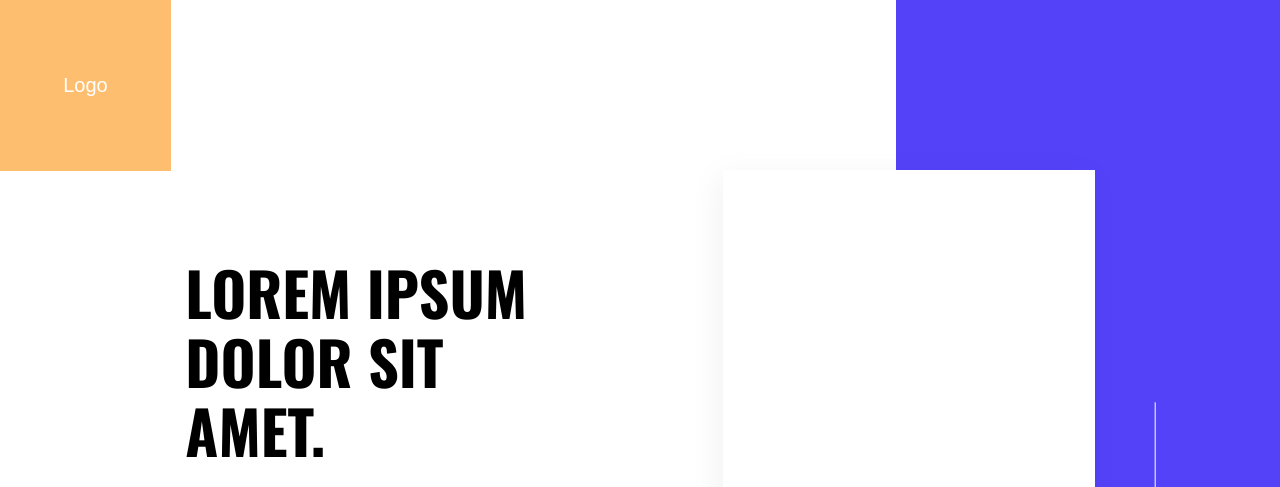
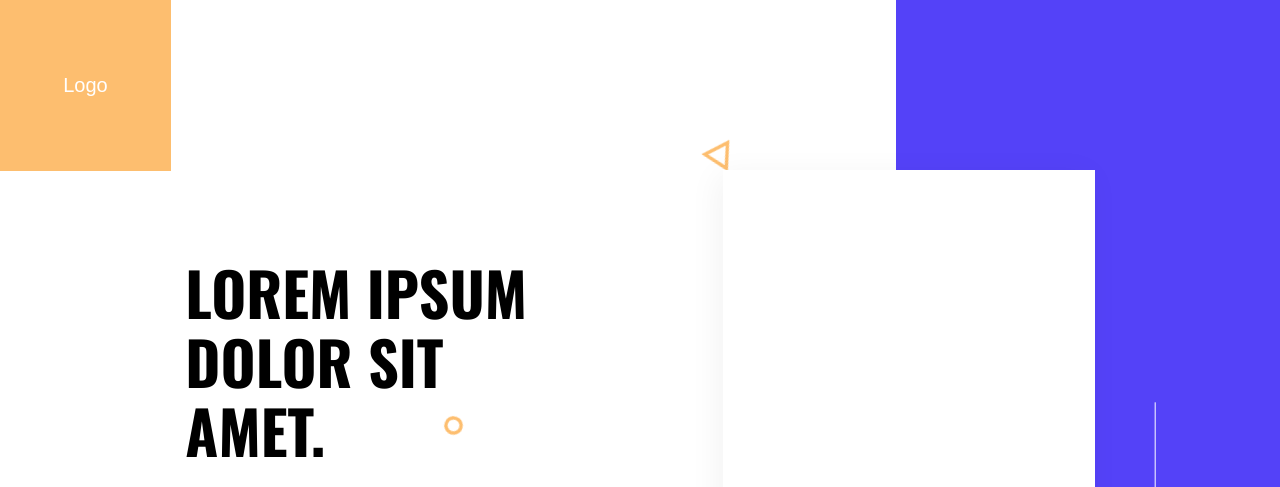
Before and after one commit to juliacodes/Decore, a React (Create React App) app: page / in a window 1280 px wide. Shown: the top 487 px of the page. Built offline with nearby package versions, Linux system fonts and the light colour scheme; a web font is replaced by a local one.

Commit message:
Added Shapes to BackgroundShapes

```diff
--- a/src/App.js
+++ b/src/App.js
@@ -6,12 +6,15 @@ import { FlexLeft, FlexRight } from './Components/FlexSplit';
 import FeatureCards from './Components/FeatureCards';
 
 import Navbar from './Components/Navbar';
+import Shapes from './Components/BackgroundShapes';
+
 import RightBar from './Components/RightBar';
 
 const App = () => (
     <Layout>
         <LayoutInner>
             <Navbar />
+            <Shapes />
             <Container>
                 <FlexLeft>
                     <Heading>Lorem ipsum dolor sit amet. </Heading>
--- /dev/null
+++ b/src/Components/BackgroundShapes/AnimateIn.js
@@ -0,0 +1,14 @@
+import { keyframes } from 'styled-components/macro';
+
+const AnimateIn = keyframes`
+from{
+    opacity: 0;
+    transform: scale(0) rotate(0deg);
+}
+to{
+    opacity: 1;
+    transform: scale(1.7) rotate(200deg);
+}
+`;
+
+export default AnimateIn;
--- /dev/null
+++ b/src/Components/BackgroundShapes/Shapes.js
@@ -0,0 +1,85 @@
+/* eslint-disable react/prop-types */
+import React from 'react';
+import styled from 'styled-components';
+import AnimateIn from './AnimateIn';
+
+export const CircleCont = styled.svg`
+    position: absolute;
+    top: ${props => props.topPosition || '50%'};
+    left: ${props => props.leftPosition || '35%'};
+    animation: ${AnimateIn} 0.5s forwards;
+`;
+export const DotCont = styled.svg`
+    position: absolute;
+    top: ${props => props.top || '85%'};
+    left: ${props => props.left || '60%'};
+    animation: ${AnimateIn} 0.5s forwards;
+`;
+export const TriCont = styled.svg`
+    position: absolute;
+    top: ${props => props.topPosition || '17%'};
+    left: ${props => props.leftPosition || '55%'};
+    animation: ${AnimateIn} 0.5s forwards;
+`;
+
+export const Circle = props => {
+    return (
+        <CircleCont
+            topPosition={props.topPosition}
+            leftPosition={props.leftPosition}
+            width="11"
+            height="11"
+            viewBox="0 0 11 11"
+            fill="none"
+            xmlns="http://www.w3.org/2000/svg"
+        >
+            <circle
+                cx="5.5"
+                cy="5.5"
+                r="4.5"
+                stroke={props.colorStroke}
+                strokeWidth="2"
+            />
+        </CircleCont>
+    );
+};
+
+export const Triangle = props => {
+    return (
+        <TriCont
+            topPosition={props.topPosition}
+            leftPosition={props.leftPosition}
+            width="22"
+            height="23"
+            viewBox="0 0 22 23"
+            fill="none"
+            xmlns="http://www.w3.org/2000/svg"
+        >
+            <path
+                d="M1.99051 6.19199L16.6464 9.5041L6.45008 20.5404L1.99051 6.19199Z"
+                stroke={props.colorStroke}
+                strokeWidth="2"
+            />
+        </TriCont>
+    );
+};
+
+export const Dot = props => {
+    return (
+        <DotCont
+            width="8"
+            height="8"
+            viewBox="0 0 8 8"
+            fill="none"
+            xmlns="http://www.w3.org/2000/svg"
+        >
+            <circle
+                cx="4"
+                cy="4"
+                r="4"
+                fill={props.colorStroke}
+                fillOpacity="0.61"
+            />
+        </DotCont>
+    );
+};
--- /dev/null
+++ b/src/Components/BackgroundShapes/index.js
@@ -0,0 +1,30 @@
+import React from 'react';
+import { Triangle, Circle, Dot } from './Shapes';
+import { COLORS } from '../../Styling';
+
+function Shapes() {
+    return (
+        <>
+            <Circle
+                topPosition="25%"
+                leftPosition="10%"
+                colorStroke={COLORS.palePink}
+            />
+            <Triangle colorStroke={COLORS.yellow} />
+            <Triangle
+                topPosition="85%"
+                leftPosition="25%"
+                colorStroke={COLORS.palePink}
+            />
+            <Triangle
+                topPosition="95%"
+                leftPosition="5%"
+                colorStroke={COLORS.paleBlue}
+            />
+            <Dot colorStroke={COLORS.paleBlue} />
+            <Circle colorStroke={COLORS.yellow} />
+        </>
+    );
+}
+
+export default Shapes;
```
